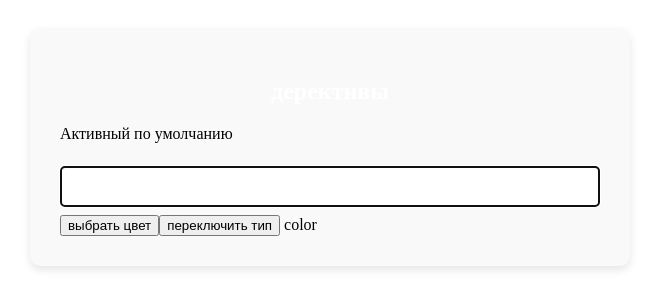
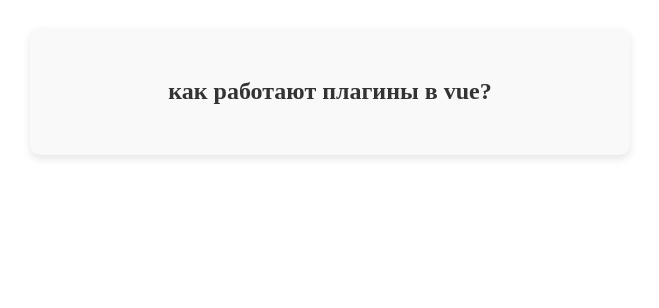
Before and after one commit to vitalay/19-direktivi, a Vue app: page / in a window 1280 px wide. Shown: the top 308 px of the page, without its empty margins (310-969 px from the left). Built offline with nearby package versions, Linux system fonts and the light colour scheme.

Commit message:
плаген

```diff
--- a/src/App.vue
+++ b/src/App.vue
@@ -1,17 +1,11 @@
 
 
 <template>
- <div class="container">
-  <div class="card" v-if="show">
-   <h2 v-color:[type].blink.hover="myColor"> дерективы </h2>
-   <label for="int">Активный по умолчанию</label>
-   <div class="form-control">
-    <input v-focus type="text" id="int" >
-   </div>
-   <button class="btn" @click="myColor = 'green'">выбрать цвет</button>
-   <button class="btn" @click="type = type === 'color' ? 'backgroundColor' : 'color'">переключить тип</button>
-    {{ type }}
-  </div>
+<div class="container">
+
+<div class="card">
+  <h2>как работают плагины в vue?</h2>
+</div>
  </div>
 </template>
 
@@ -20,23 +14,9 @@
 import colorDirective from './colorDirectives.js'
 
 export default {
-  data() {
-    return {
-      myColor: 'red',
-      type: 'color',
-      show: true
-    }
-  },
-  // mounted() {
-  //   setTimeout(() => {
-  //     this.show = false
-  //   }, 3000)
-  //},
 
-    directives: {
-        focus: focusDirective,
-        color: colorDirective
-    }
+
+
 }
 
 
--- a/src/main.js
+++ b/src/main.js
@@ -2,13 +2,14 @@
 
 import { createApp } from 'vue'
 import App from './App.vue'
+import transleytPlagen from './transleytPlagen'
 
-createApp(App)
+ const app = createApp(App)
 
 // .directive('focus', {
 //     mounted(el) {
 //         el.focus()
 //     }
 // })
-
-.mount('#app')
+app.use(transleytPlagen)
+app.mount('#app')
--- /dev/null
+++ b/src/transleytPlagen.js
@@ -0,0 +1,6 @@
+export  default {
+    install(app, options) {
+    console.log('options', options)
+    console.log('app', app)
+}
+}
```
Also changed, not shown: src/App1.vue (added, +48 -0 lines).
